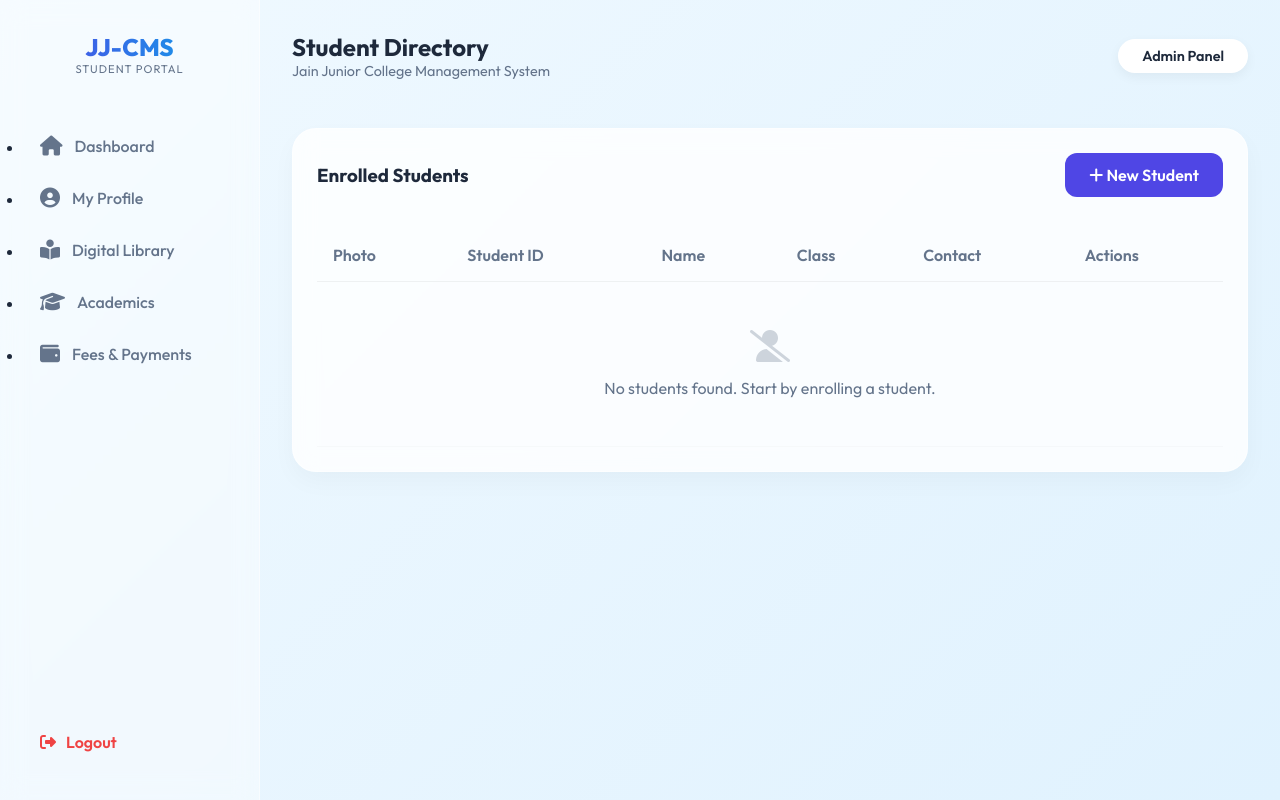
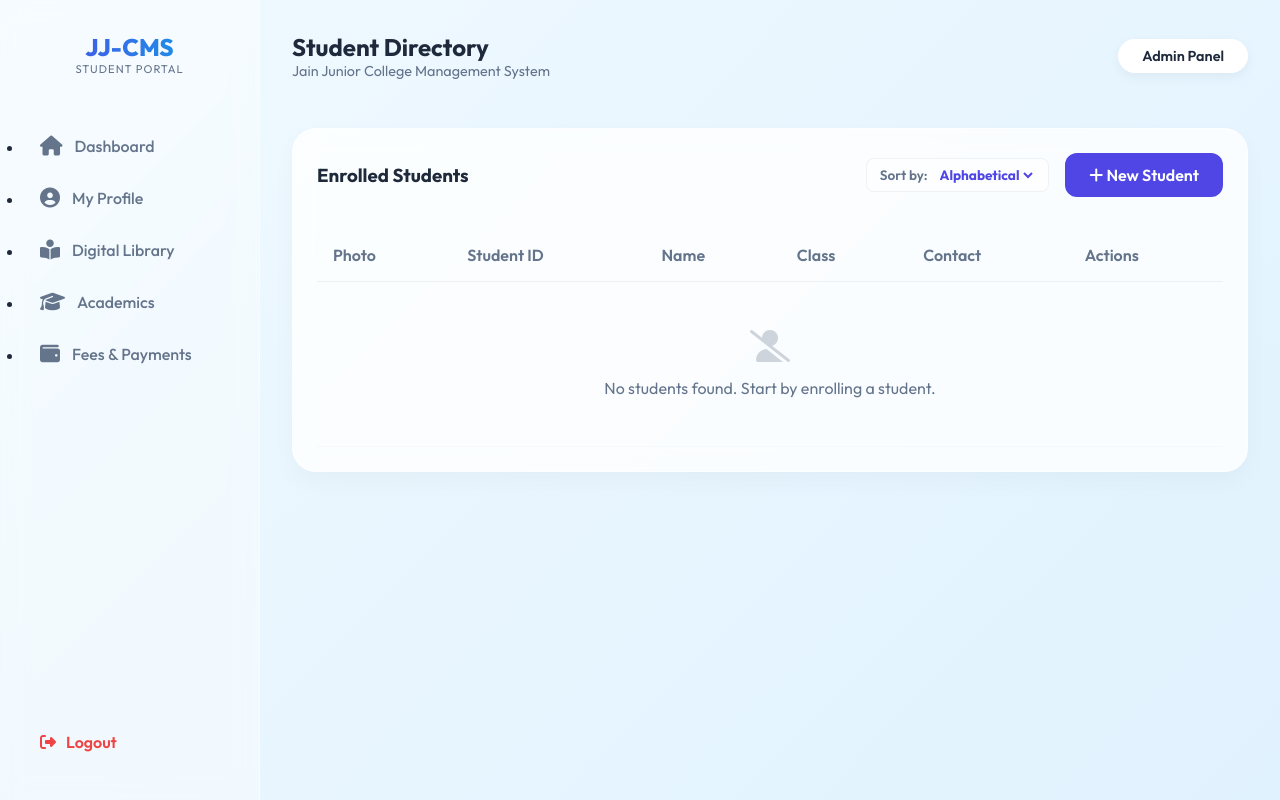
Before and after one commit to jain-junior-college/JJC-Webapp, a Flask app: template templates/students/list.html in a window 1280 px wide. Run offline with Flask 3, Linux system fonts and the light colour scheme; the template is opened without the code that fills it, so the values that code supplies are empty; the visitor is signed in with stand-in values (Sample User, id 1); some libraries are stand-ins or nearby versions.

Commit message:
Add sorting functionality to enrolled students list

```diff
--- a/app.py
+++ b/app.py
@@ -830,8 +830,15 @@ def early_exit(id):
 @app.route('/students')
 @staff_required
 def student_list():
-    students = Student.query.all()
-    return render_template('students/list.html', students=students)
+    sort_by = request.args.get('sort_by', 'name')
+
+    query = Student.query
+    if sort_by == 'student_id':
+        students = query.order_by(Student.student_id).all()
+    else:
+        students = query.order_by(Student.name).all()
+
+    return render_template('students/list.html', students=students, current_sort=sort_by)
 
 # Digital Library Routes
 @app.route('/library')
--- a/templates/students/list.html
+++ b/templates/students/list.html
@@ -5,11 +5,20 @@
 
 {% block content %}
 <div class="glass-card">
-    <div style="display: flex; justify-content: space-between; align-items: center; margin-bottom: 2rem;">
-        <h3 style="font-weight: 700;">Enrolled Students</h3>
-        <a href="{{ url_for('enroll') }}" class="btn btn-primary" style="text-decoration: none;">
-            <i class="fas fa-plus"></i> New Student
-        </a>
+    <div style="display: flex; justify-content: space-between; align-items: center; margin-bottom: 2rem; flex-wrap: wrap; gap: 1rem;">
+        <h3 style="font-weight: 700; margin: 0;">Enrolled Students</h3>
+        <div style="display: flex; gap: 1rem; align-items: center;">
+            <form method="GET" action="{{ url_for('student_list') }}" id="sortForm" style="display: flex; align-items: center; gap: 0.5rem; background: rgba(255, 255, 255, 0.5); padding: 0.4rem 0.8rem; border-radius: 8px; border: 1px solid rgba(0,0,0,0.05);">
+                <label for="sort_by" style="font-size: 0.85rem; font-weight: 600; color: var(--text-secondary);">Sort by:</label>
+                <select name="sort_by" id="sort_by" onchange="this.form.submit()" style="border: none; background: transparent; font-size: 0.85rem; font-weight: 700; color: var(--primary-color); cursor: pointer; outline: none;">
+                    <option value="name" {% if current_sort == 'name' %}selected{% endif %}>Alphabetical</option>
+                    <option value="student_id" {% if current_sort == 'student_id' %}selected{% endif %}>Student ID</option>
+                </select>
+            </form>
+            <a href="{{ url_for('enroll') }}" class="btn btn-primary" style="text-decoration: none; white-space: nowrap;">
+                <i class="fas fa-plus"></i> New Student
+            </a>
+        </div>
     </div>
 
     <div class="table-container">
```
